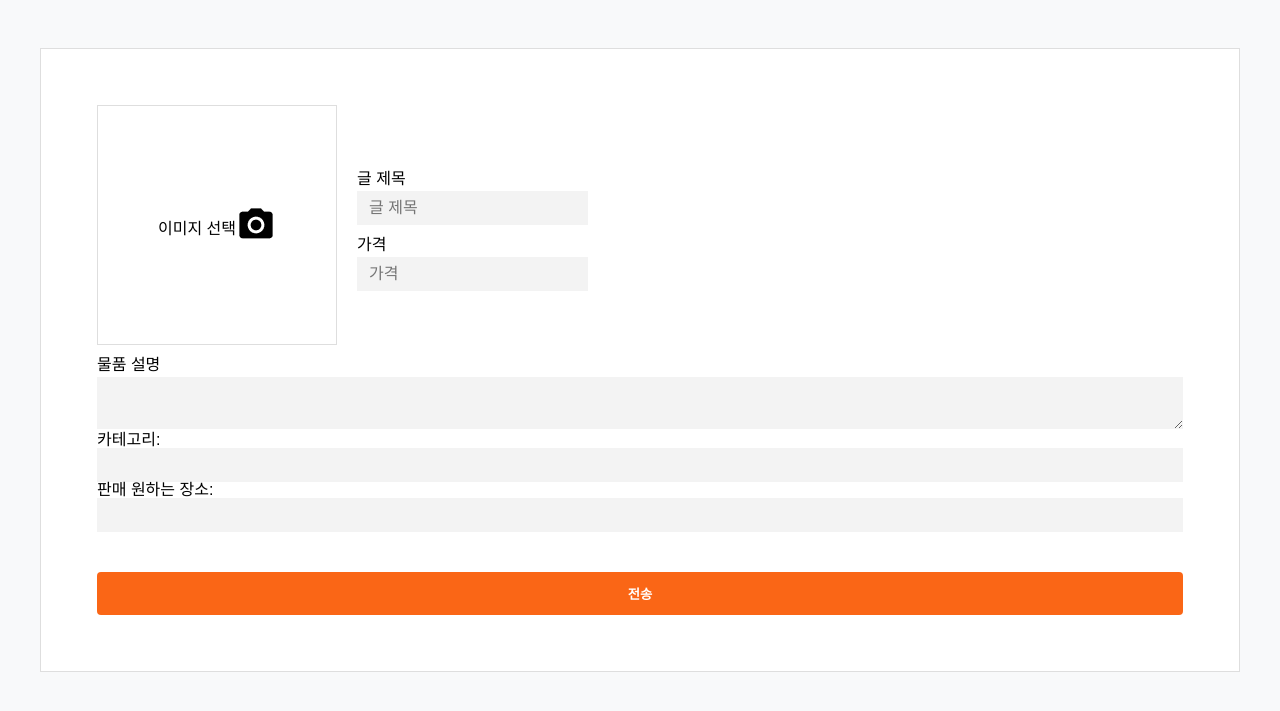
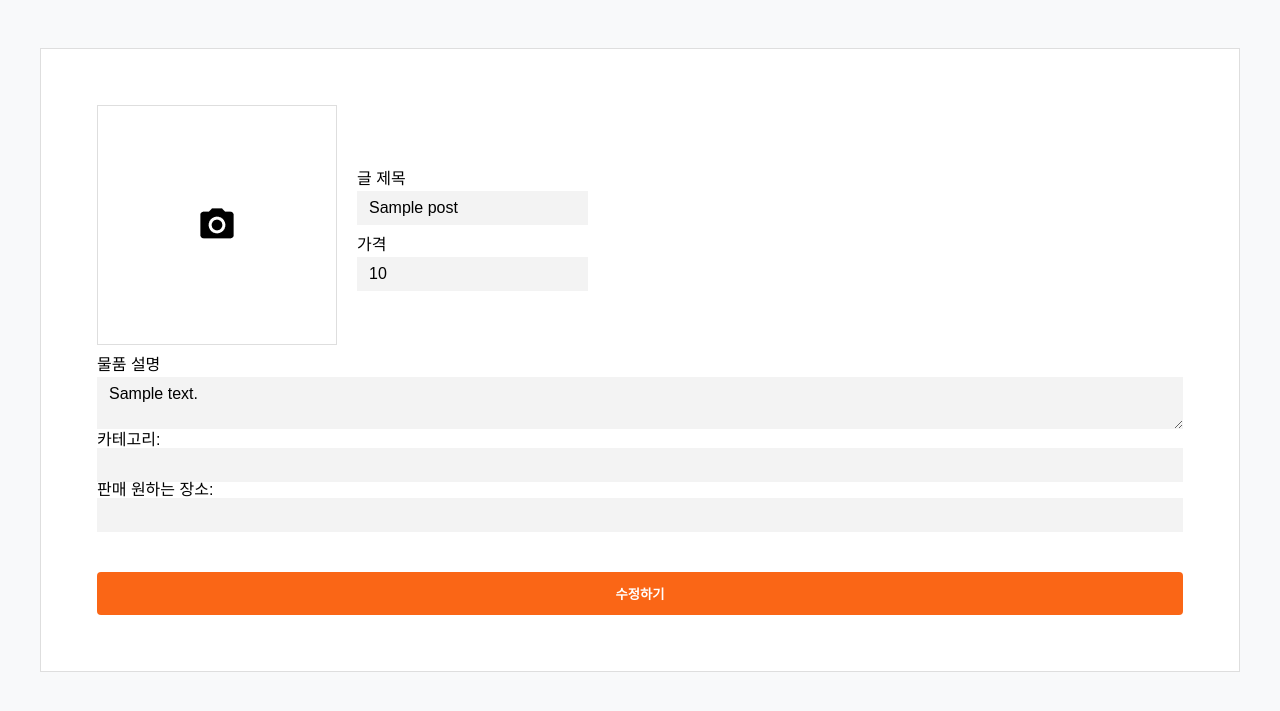
Before and after one commit to wdyneed/daangn_clone_project, a Django app: page /edit/1/ in a window 1280 px wide. Shown: the part 65-776 px from the top of the page. Run offline with Django 5.2, Linux system fonts and the light colour scheme; tables that the repository leaves empty hold one stand-in row (values such as "Sample post"); parts of the project's set-up code (start-up, migrations or seed data) failed here and were passed over.

Commit message:
삭제,수정 관련 작업

```diff
--- a/daangnproject/daangn_app/static/css/global.css
+++ b/daangnproject/daangn_app/static/css/global.css
@@ -1,18 +1,28 @@
-*{
+* {
     font-family: 'Pretendard', sans-serif;
 }
 
-button, a, link{
+button,
+a,
+link {
     cursor: pointer;
 }
 
+.delete_button {
+    background-color: #ff0000;
+    color: #fff;
+    font-weight: 700;
+    padding: 12px 32px;
+    border: none;
+    border-radius: 8px;
+}
 
-.content-box{
+.content-box {
     margin-top: 65px;
 }
 
 
-.container{
+.container {
     width: 1200px;
     display: flex;
     justify-content: center;
@@ -21,11 +31,11 @@ button, a, link{
     font-family: 'Pretendard', sans-serif;
 }
 
-.block-box{
+.block-box {
     display: block;
 }
 
-.hide{
+.hide {
     display: none;
 }
 
@@ -36,49 +46,49 @@ button, a, link{
 }
 
 
-.flex-box{
+.flex-box {
     display: flex;
     align-items: center;
 }
 
-.column{
+.column {
     flex-direction: column;
 }
 
-.baseline{
+.baseline {
     align-items: baseline;
 }
 
-.center{
+.center {
     align-items: center;
 }
 
-.between{
+.between {
     justify-content: space-between;
 }
 
-.full-box{
+.full-box {
     width: 100%;
 }
 
-.gap16{
+.gap16 {
     gap: 16px;
-    }
-
-.gap8{
-gap: 8px;
 }
 
-h1{
+.gap8 {
+    gap: 8px;
+}
+
+h1 {
     font-size: 50px;
     font-weight: 700;
     line-height: 64px;
 }
 
-.bold{
+.bold {
     font-weight: 700;
 }
 
-.back-ye{
+.back-ye {
     background-color: #fffae0;
 }
--- a/daangnproject/daangn_app/templates/daangn_app/trade_post.html
+++ b/daangnproject/daangn_app/templates/daangn_app/trade_post.html
@@ -74,7 +74,7 @@
                   <button class="orange">채팅보기</button>
                   <form method="post" action="{% url 'daangn_app:delete_post' post.id %}">
                     {% csrf_token %}
-                    <button type="submit" class="red">삭제하기</button>
+                    <button type="submit" class="delete_button">삭제하기</button>
                   </form>
                 </div>
               {% else %}
--- a/daangnproject/daangn_app/templates/daangn_app/write.html
+++ b/daangnproject/daangn_app/templates/daangn_app/write.html
@@ -32,7 +32,6 @@
             <div class="flex-box">
               <label class="img-upload">
                 <label for="images" class="image-upload-button">
-                  이미지 선택
                 </label>
                 <input type="file" name="images" id="images" accept="image/*" style="display: none;" multiple
                   onchange="previewImage(event);">
--- a/daangnproject/daangn_app/urls.py
+++ b/daangnproject/daangn_app/urls.py
@@ -4,14 +4,12 @@ from django.conf import settings
 from django.conf.urls.static import static
 from . import views
 from rest_framework.routers import DefaultRouter
-from .views import PostViewSet, PostImageViewSet, LoginView, RegisterView, UpdateUserInfoView
+from .views import PostViewSet, PostImageViewSet, LoginView, RegisterView
 
 app_name = "daangn_app"
 router = DefaultRouter()
 router.register(r"posts", PostViewSet)
-router.register(
-    r"post/(?P<post_pk>[0-9]+)/images", PostImageViewSet, basename="post-image"
-)
+router.register(r"post/(?P<post_pk>[0-9]+)/images", PostImageViewSet, basename="post-image")
 
 urlpatterns = [
     path("", views.main_view, name="main"),
@@ -19,28 +17,26 @@ urlpatterns = [
     path("login/", LoginView.as_view(), name="login"),
     path("register/", RegisterView.as_view(), name="register"),
     path("create/form/", views.create_form_view, name="create_form"),
-    path("write/", views.create_or_edit_post, name="write"),
-    path("edit/<int:post_id>/", views.create_or_edit_post, name="edit"),
+    path("write/", views.create_post, name="write"),
+    path("edit/<int:post_id>/", views.edit_view, name="edit"),
     path("trade/", views.trade_view, name="trade"),
     path("post/<int:post_id>/", views.trade_post_view, name="post"),
     path("chat/", views.chat_view, name="chat"),
-    path("author_detail/<int:author>/", views.author_detail_view, name="author_detail"),
+    path("author_detail/<str:author>/", views.author_detail_view, name="author_detail"),
     path("api/", include(router.urls)),
     path("logout/", views.log_out, name="logout"),
     path("trade-post/<int:post_id>", views.trade_post_view, name="trade-post"),
     path("create_chat_room/", views.create_chat_room, name="create_chat_room"),
     path("chat/<int:room_id>", views.chat_view, name="chat"),
-    # path("chat/<int:chat_room_id>/", views.chat_view, name="chat_view"),
+    path("chat/<int:chat_room_id>/", views.chat_view, name="chat_view"),
     path("trade-post/<int:pk>/", views.trade_post_view, name="trade_post"),
     path("trade-post/<int:pk>/delete/", views.delete_post_view, name="delete_post"),
-    path("location/", views.location_view, name="location"),
-    path("location_edit/", views.location_edit_view, name="location_edit"),
     path(
-        "location_certification/",
-        views.location_certification_view,
-        name="location_certification",
+        "api/post/<int:post_pk>/images/",
+        PostImageViewSet.as_view({"post": "create"}),
+        name="post-image",
     ),
-    path('get_contact_info/', views.get_contact_info, name="get_contact_info"),
-    path("myinfo/", UpdateUserInfoView.as_view(), name="update_user_info"),
-    path('filter_chat_rooms/', views.filter_chat_rooms, name='filter_chat_rooms'),
-] + static(settings.MEDIA_URL, document_root=settings.MEDIA_ROOT)
+]
+
+if settings.DEBUG:
+    urlpatterns += static(settings.MEDIA_URL, document_root=settings.MEDIA_ROOT)
--- a/daangnproject/daangn_app/views.py
+++ b/daangnproject/daangn_app/views.py
@@ -16,7 +16,6 @@ from asgiref.sync import sync_to_async
 from datetime import datetime
 
 
-
 def main_view(request):
     """
     main화면(index페이지) 렌더링하는 함수
@@ -32,7 +31,7 @@ def chat_view(request):
     current_user_id = request.user.id
     # 현재 user랑 작성자 id 같은 것들 temp2에 저장
     # 구매자만 지금 채팅방이 보이기 때문에 구매자가 메세지를 보내면 판매자의 채팅 리스트에도 뜨게끔 하기 위한 변수
-    temp2 = Post.objects.filter(author_id = current_user_id)
+    temp2 = Post.objects.filter(author_id=current_user_id)
     # temp2 에서 post의 id 값만 뽑아서 post_ids에 저장
     post_ids = [post.id for post in temp2]
 
@@ -42,19 +41,24 @@ def chat_view(request):
 
     # 채팅방이 존재할 때
     if chat_rooms or receive_chat_rooms:
-        return render(request, 'daangn_app/chat.html', {'chat_rooms' : chat_rooms, 'receive_chat_rooms' : receive_chat_rooms})
+        return render(
+            request,
+            "daangn_app/chat.html",
+            {"chat_rooms": chat_rooms, "receive_chat_rooms": receive_chat_rooms},
+        )
     # 현재 아무런 채팅도 하지 않았을 때
     else:
-        return render(request, 'daangn_app/chat.html')
+        return render(request, "daangn_app/chat.html")
+
 
 def filter_chat_rooms(request):
     """
     채팅방 리스트 필터링 함수
     읽지 않은 채팅방만 보여주는 함수입니다.
     """
-    is_unread = request.GET.get('unread_checkbox') == 'true'
+    is_unread = request.GET.get("unread_checkbox") == "true"
     current_user_id = request.user.id
-    temp2 = Post.objects.filter(author_id = current_user_id)
+    temp2 = Post.objects.filter(author_id=current_user_id)
     post_ids = [post.id for post in temp2]
     chat_rooms = chatroom.objects.filter(user_id=current_user_id)
     receive_chat_rooms = chatroom.objects.filter(post_id__in=post_ids)
@@ -69,15 +73,14 @@ def filter_chat_rooms(request):
     r_data = []
     for r in real_chat_rooms:
         r_d = {
-            'email' : r.post_id.author.email,
-            'wt_location': r.post_id.wt_location,
-            'created_at': r.created_at,
-            'title': r.post_id.title
+            "email": r.post_id.author.email,
+            "wt_location": r.post_id.wt_location,
+            "created_at": r.created_at,
+            "title": r.post_id.title,
         }
         r_data.append(r_d)
 
-
-    return JsonResponse({'chatRooms': r_d})
+    return JsonResponse({"chatRooms": r_d})
 
 
 def create_chat_room(request):
@@ -90,9 +93,7 @@ def create_chat_room(request):
         current_user = request.user
 
         # 이미 생성된 채팅방이 있는지 확인
-        chat_room = chatroom.objects.filter(
-            post_id_id=post, user_id=current_user
-        ).first()
+        chat_room = chatroom.objects.filter(post_id_id=post, user_id=current_user).first()
 
         if not chat_room:
             # 채팅방이 없으면 새로운 채팅방 생성
@@ -104,17 +105,18 @@ def create_chat_room(request):
         # 생성된 채팅방의 ID를 클라이언트에게 반환
         return JsonResponse({"chat_room_id": chat_room.id})
 
+
 # 채팅방 정보 갖고오는 view
 def get_contact_info(request):
     """
     채팅페이지 각 채팅방별 정보 갖고오는 함수
     """
-    if request.method == 'GET':
-        chat_room_id = request.GET.get('chat_room_id')
+    if request.method == "GET":
+        chat_room_id = request.GET.get("chat_room_id")
         current_user = request.user.email
         # chat_room_id에 해당하는 채팅방을 가져옵니다.
         chat_room = get_object_or_404(chatroom, id=chat_room_id)
-        chat_message = ChatMessage.objects.filter(chatroom_id = chat_room_id)
+        chat_message = ChatMessage.objects.filter(chatroom_id=chat_room_id)
         # 가져온 채팅방에서 상대방 아이디 또는 다른 필요한 정보를 추출합니다.
         temp_info = chat_room.post_id.author.email  # 상대방 아이디 예시
         temp_info2 = chat_room.user.email
@@ -128,21 +130,28 @@ def get_contact_info(request):
         messages_data = []
         for message in chat_message:
             message_data = {
-                'content': message.content,
-                'send_at': message.send_at,
-                'sender': message.sender.id,  # 발신자의 username을 가져옴
+                "content": message.content,
+                "send_at": message.send_at,
+                "sender": message.sender.id,  # 발신자의 username을 가져옴
             }
             messages_data.append(message_data)
         # 상대방 아이디 또는 다른 정보를 JSON 응답으로 반환합니다.
-        return JsonResponse({'contactInfo': contact_info, 'titleInfo':title_info, 'priceInfo':price_info,
-                             'messages':messages_data})
+        return JsonResponse(
+            {
+                "contactInfo": contact_info,
+                "titleInfo": title_info,
+                "priceInfo": price_info,
+                "messages": messages_data,
+            }
+        )
 
-#검색기능
+
+# 검색기능
 def search_view(request):
     """
     검색기능 제공 함수
     """
-    search_query = request.GET.get('search', '')
+    search_query = request.GET.get("search", "")
     posts = Post.objects.filter(
         Q(title__icontains=search_query) | Q(description__icontains=search_query)
     ).distinct()
@@ -178,7 +187,9 @@ def author_detail_view(request, author):
     """
     posts = Post.objects.filter(author=author)
     post_user = User.objects.get(id=author)
-    return render(request, "daangn_app/author_detail.html", {"posts": posts, "post_user":post_user})
+    return render(
+        request, "daangn_app/author_detail.html", {"posts": posts, "post_user": post_user}
+    )
 
 
 class PostImageForm(forms.PostForm):  # ModelForm을 상속합니다.
@@ -234,31 +245,57 @@ def create_form_view(request):
     return render(request, "daangn_app/trade.html", context)
 
 
-def create_or_edit_post(request, post_id=None):
-    # 글 수정 시, post_id에 해당하는 글이 있는지 확인
+def create_post(request, post_id=None):
+    # 게시물 수정 여부 확인
     if post_id:
-        try:
-            post = Post.objects.get(pk=post_id)
-        except Post.DoesNotExist:
-            post = None
+        post = get_object_or_404(Post, pk=post_id)
     else:
         post = None
 
     if request.method == "POST":
-        form = PostForm(request.POST, instance=post)
+        form = PostForm(request.POST, request.FILES, instance=post)
+        print("request.method == POST")
         if form.is_valid():
-            # 글 정보 저장
-            post = form.save()
+            post = form.save(commit=False)
+            post.date = timezone.now()
+            post.save()
 
-            # 이미지 업로드 및 PostImage 모델에 저장
-            for image in request.FILES.getlist("images"):
-                PostImage.objects.create(post=post, image=image)
-
+            print("게시물이 성공적으로 수정되었습니다.")
             return redirect("daangn_app:main")
+        else:
+            print("폼 유효성 검사 실패:", form.errors)
     else:
+        print("else")
         form = PostForm(instance=post)
 
     context = {"form": form}
+    return render(request, "daangn_app/write.html", context)
+
+
+def edit_view(request, post_id):
+    # 게시물 객체 가져오기
+    post = get_object_or_404(Post, pk=post_id)
+
+    if request.method == "POST":
+        # POST 요청이면, 폼을 기존 게시물 데이터로 채워서 생성
+        form = PostForm(request.POST, request.FILES, instance=post)
+        if form.is_valid():
+            post = form.save(commit=False)
+            # 필요한 경우 추가 작업 수행
+            post.save()
+            return redirect("daangn_app:main")  # 수정 완료 후 메인 페이지로 이동
+    else:
+        # GET 요청이면, 폼을 기존 게시물 데이터로 초기화
+        form = PostForm(
+            instance=post,
+            initial={
+                "category": post.category,
+                "wt_location": post.wt_location,
+            },
+        )
+
+    # 폼과 게시물 객체를 템플릿에 전달
+    context = {"form": form, "post": post}
     return render(request, "daangn_app/write.html", context)
 
 
@@ -292,9 +329,7 @@ class PostImageViewSet(viewsets.ModelViewSet):
         serializer.is_valid(raise_exception=True)
         self.perform_create(serializer)
         headers = self.get_success_headers(serializer.data)
-        return Response(
-            serializer.data, status=status.HTTP_201_CREATED, headers=headers
-        )
+        return Response(serializer.data, status=status.HTTP_201_CREATED, headers=headers)
 
     def perform_create(self, serializer):
         post = Post.objects.get(id=self.kwargs["post_pk"])
@@ -364,7 +399,9 @@ def log_out(request):
     logout(request)
     return redirect(reverse("daangn_app:login"))
 
+
 # 내정보 수정기능 (미완성, 일단 예시로 이메일이랑 이름 수정 테스트중)
+
 
 class UpdateUserInfoView(View):
     template_name = "registration/myinfo.html"
@@ -421,10 +458,14 @@ def location_certification_view(request):
     }
     return redirect(reverse("daangn_app:location"))
 
+
 # 메세지를 DB에 저장하는 함수
 def create_chat_message(sender, content, chatroom_id, send_at):
-    chat_message = ChatMessage.objects.create(sender=sender, content=content, chatroom_id=chatroom_id, send_at=send_at)
+    chat_message = ChatMessage.objects.create(
+        sender=sender, content=content, chatroom_id=chatroom_id, send_at=send_at
+    )
     chat_message.save()
+
 
 # 채팅방 시간 변경하는 함수
 def change_chatroom_time(chatroom_id):
```
Also changed, not shown: daangnproject/daangn_app/static/css/trade_post.css (+24 -15 lines).
